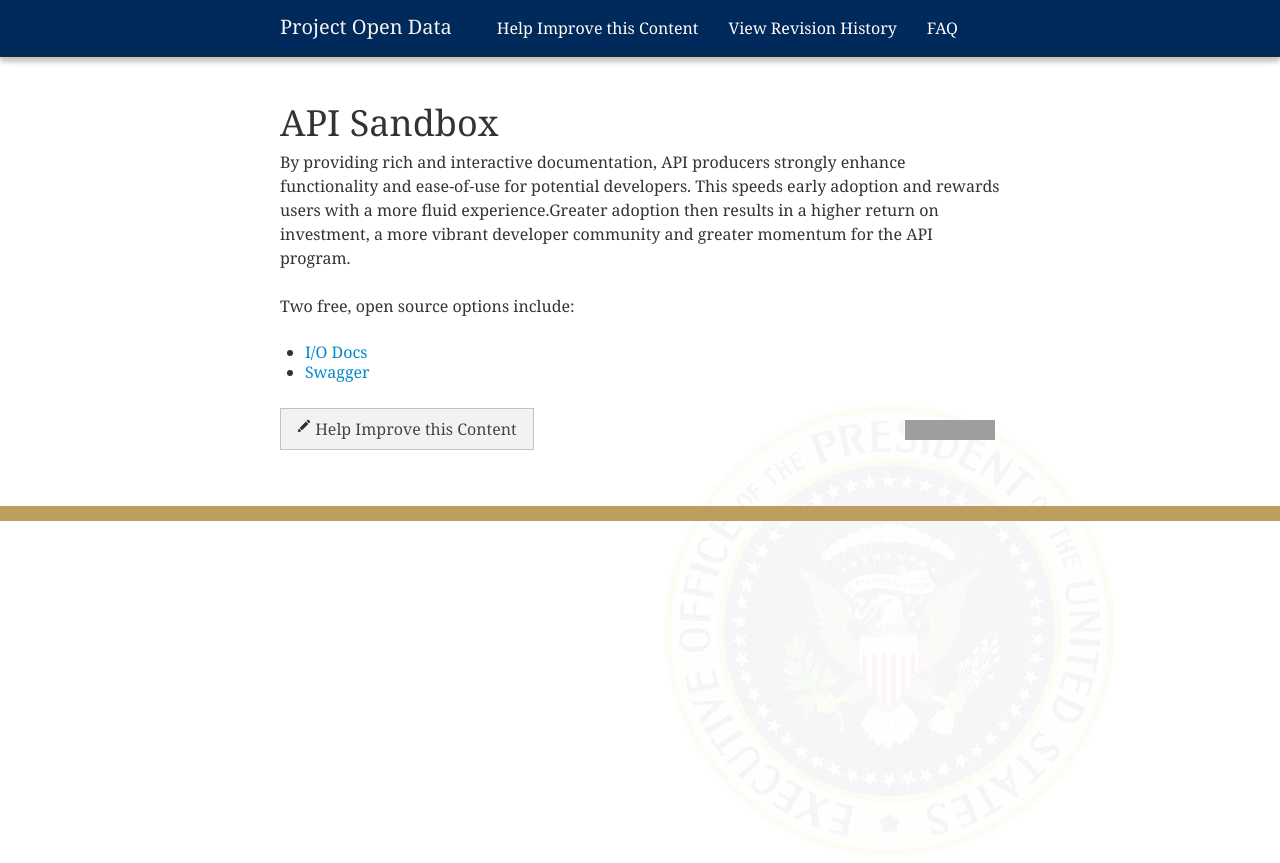
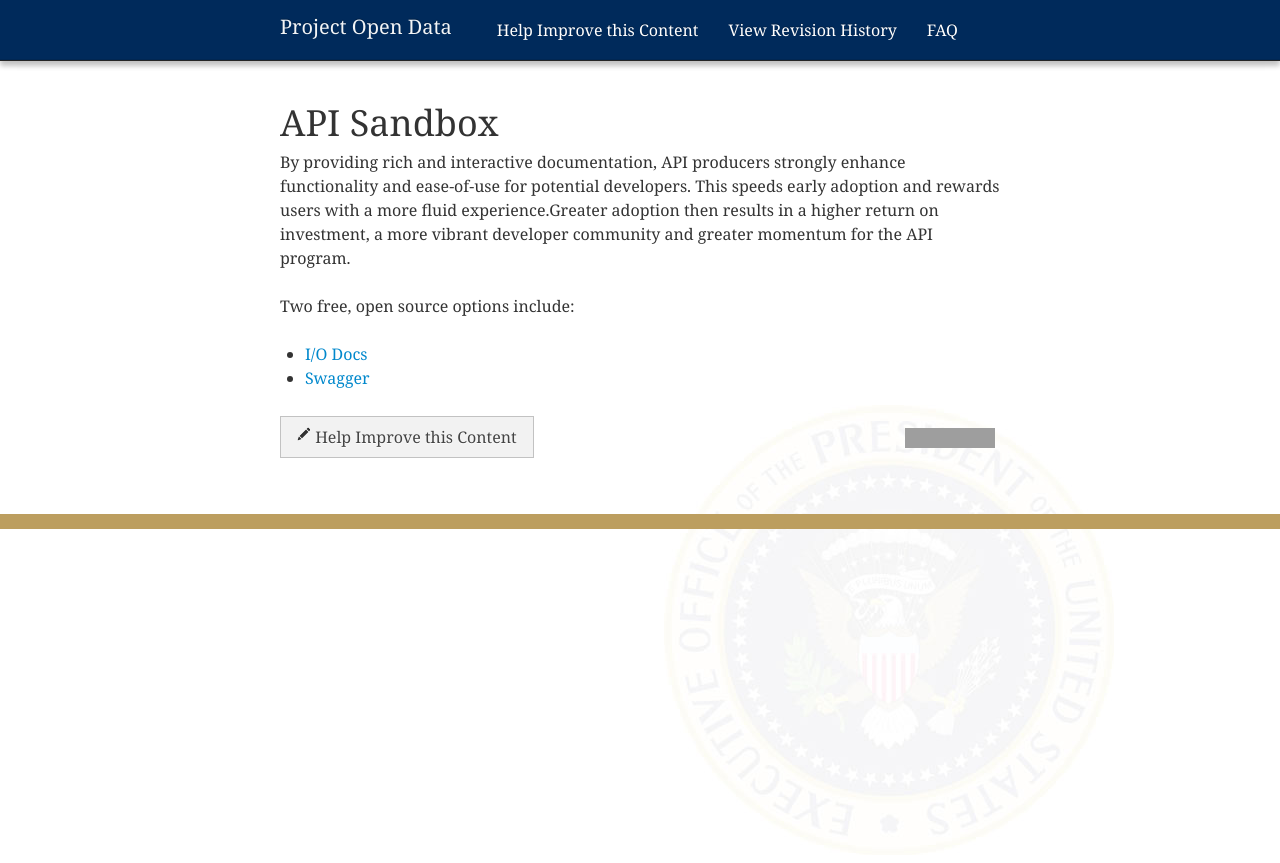
Before and after one commit to gbinal/p-o-d.github.com, a Jekyll site: the page built from api-sandbox.md, in a window 1280 px wide. Shown: the top 863 px of the page. Built offline with Jekyll 4.4.1, drawn with Linux system fonts in a browser that asks for light colours; nearby versions of some CDN libraries; grey boxes are pictures that could not be loaded.

Commit message:
Specify line-height of list items to override Bootstrap default
Per #27.

```diff
--- a/_includes/css/main.css
+++ b/_includes/css/main.css
@@ -11,6 +11,7 @@ body {
 
 .container {max-width: 720px; line-height: 1.5em;}
 .container p {margin: 0 0 1.5em 0;}
+.container li { line-height: 1.5em;}
 
 .navbar {
   -webkit-box-shadow: 0 5px 5px rgba(0,0,0,.2);
```
